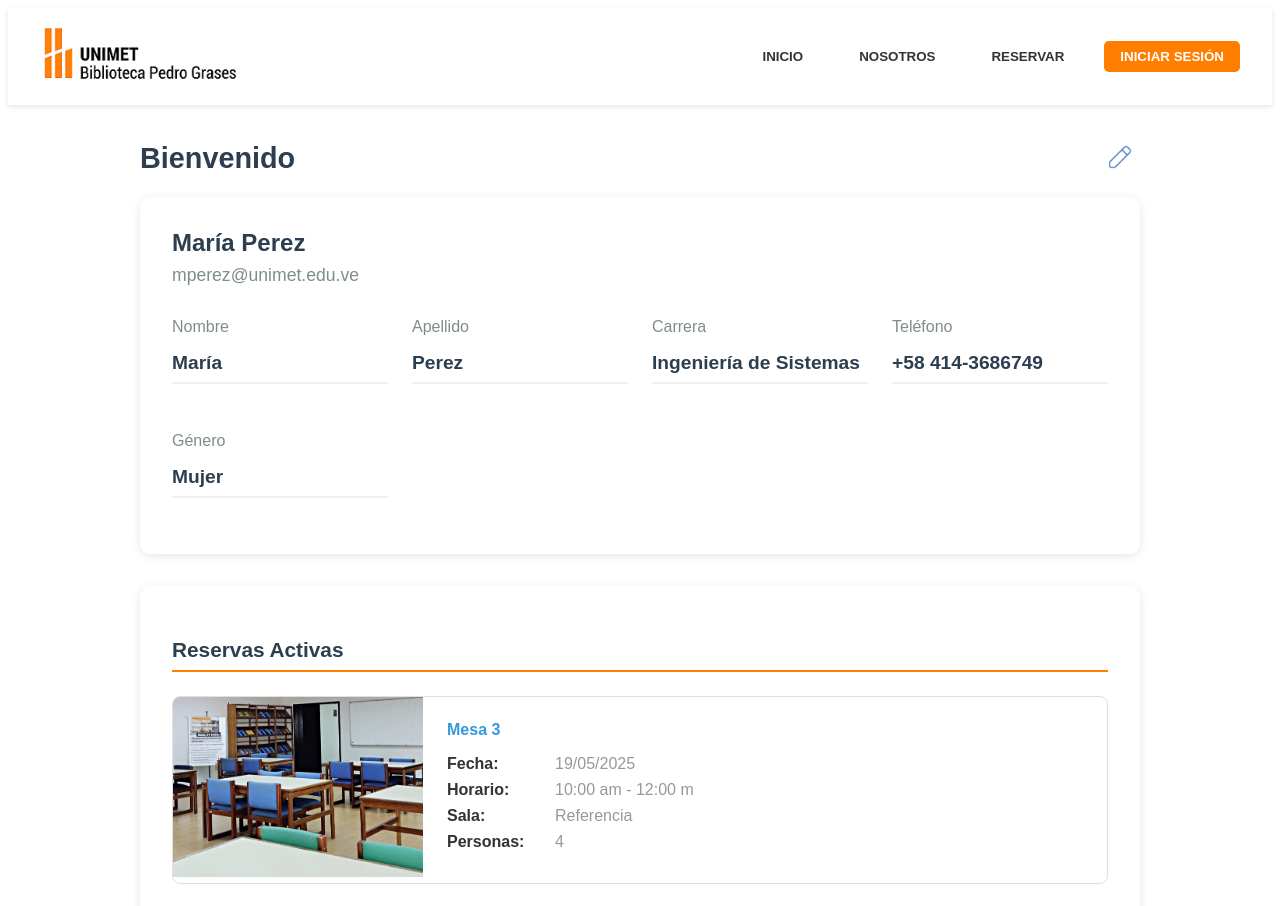
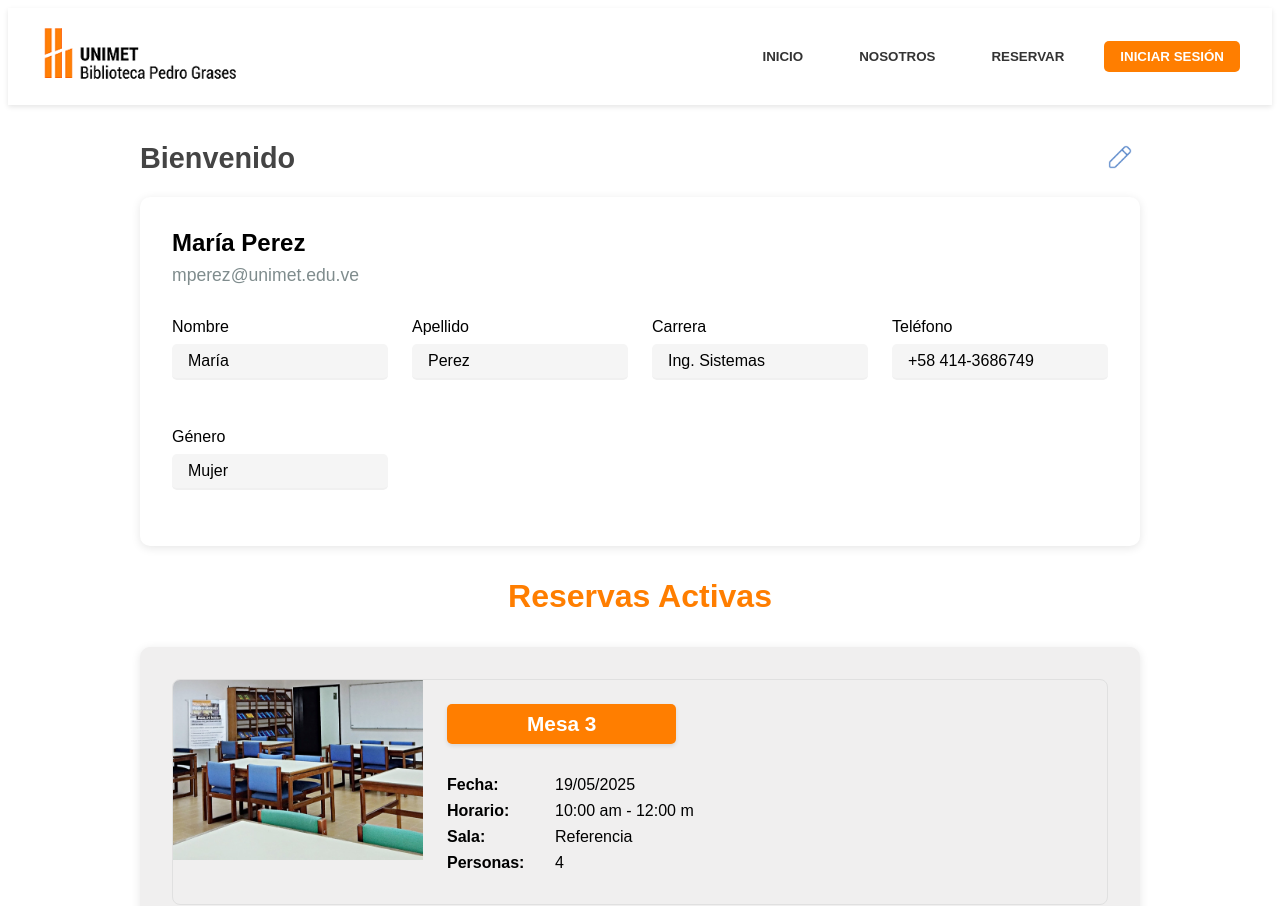
Before and after one commit to Zeckrox/ingsoftware, a Next.js app: page /profile in a window 1280 px wide. Shown: the top 906 px of the page. Built offline with nearby package versions, Linux system fonts and the light colour scheme.

Commit message:
Puliendop css

```diff
--- a/src/app/profile/page.tsx
+++ b/src/app/profile/page.tsx
@@ -39,7 +39,7 @@ export default function ProfilePage() {
           </div>
           <div className={styles.detailItem}>
             <h3 className={styles.detailLabel}>Carrera</h3>
-            <p className={styles.detailValue}>Ingeniería de Sistemas</p>
+            <p className={styles.detailValue}>Ing. Sistemas</p>
           </div>
           <div className={styles.detailItem}>
             <h3 className={styles.detailLabel}>Teléfono</h3>
@@ -52,9 +52,9 @@ export default function ProfilePage() {
         </div>
       </div>
 
-      {/* Reservas Activas CON BOTONES */}
+      {/* Reservas*/}
+      <h3 className={styles.sectionTitle}>Reservas Activas</h3>
       <div className={styles.reservationSection}>
-        <h3 className={styles.sectionTitle}>Reservas Activas</h3>
         <div className={styles.reservationCard}>
           <div className={styles.reservationImageContainer}>
             <Image
@@ -74,14 +74,14 @@ export default function ProfilePage() {
         </div>
         {/* BOTONES EN RESERVAS ACTIVAS */}
         <div className={styles.reservationActions}>
-          <button className={styles.actionButton}>Modificar</button>
-          <button className={styles.cancelButton}>Cancelar</button>
+          <button className={styles.actionButton}>Modificar cant. personas</button>
+          <button className={styles.cancelButton}>Cancelar reserva</button>
         </div>
       </div>
 
-      {/* Historial SIN BOTONES */}
+      {/* Historial*/}
+      <h3 className={styles.sectionTitle}>Historial</h3>
       <div className={styles.reservationSection}>
-        <h3 className={styles.sectionTitle}>Historial</h3>
         <div className={styles.reservationCard}>
           <div className={styles.reservationImageContainer}>
             <Image
--- a/src/app/profile/profile.module.css
+++ b/src/app/profile/profile.module.css
@@ -17,7 +17,7 @@
 
 .welcomeTitle {
   font-size: 1.8rem;
-  color: #2c3e50;
+  color: #444444;
   margin: 0;
 }
 
@@ -46,7 +46,7 @@
 
 .userName {
   font-size: 1.5rem;
-  color: #2c3e50;
+  color: #000000;
   margin: 0 0 0.5rem 0;
 }
 
@@ -68,23 +68,24 @@
 
 .detailLabel {
   font-size: 1rem;
-  color: #7f8c8d;
+  color: #000000;
   margin: 0 0 0.5rem 0;
   font-weight: normal;
 }
 
 .detailValue {
-  font-size: 1.2rem;
-  color: #2c3e50;
+  font-size: 1rem;
+  color: #000000;
   margin: 0;
-  font-weight: 600;
-  padding: 0.5rem 0;
+  font-weight: 500; /* Cambiado de 600 (semibold) a 500 (medium) */
+  padding: 0.5rem 1rem;
   border-bottom: 2px solid #f0f0f0;
+  background-color: #f5f5f5;
+  border-radius: 5px;
 }
-
 /* Sección de reservas */
 .reservationSection {
-  background: #fff;
+  background: #F0EFEF;
   border-radius: 10px;
   padding: 2rem;
   margin-bottom: 2rem;
@@ -92,11 +93,13 @@
 }
 
 .sectionTitle {
-  color: #2c3e50;
-  border-bottom: 2px solid #FF7E00;
+  color: #FF7E00;
+
+  font-size: 2rem;
+  text-align: center;
+  position: relative;
   padding-bottom: 0.5rem;
   margin-bottom: 1.5rem;
-  font-size: 1.3rem;
 }
 
 .reservationCard {
@@ -123,19 +126,27 @@
 }
 
 .reservationDetails h4 {
-  color: #3498db;
-  margin-top: 0;
-  margin-bottom: 1rem;
+  background-color: #FF7E00;
+  color: white;
+  font-size: 1.3rem;
+  padding: 0.5rem 5rem;
+  border-radius: 5px;
+  display: inline-block;
+  text-align: center;
+  margin: 0 auto 1.5rem;
+  box-shadow: 0 2px 4px rgba(0,0,0,0.1);
+  border: none;
 }
 
 .reservationDetails p {
   margin: 0.5rem 0;
+  color: #000000;
   display: flex;
   gap: 0.5rem;
 }
 
 .reservationDetails strong {
-  color: #333;
+  color: #000000;
   min-width: 100px;
 }
 
@@ -160,12 +171,12 @@
 }
 
 .actionButton {
-  background: #3498db;
+  background: #FF7E00;
   color: white;
 }
 
 .cancelButton {
-  background: #e74c3c;
+  background: #FF7E00;
   color: white;
 }
 
```
